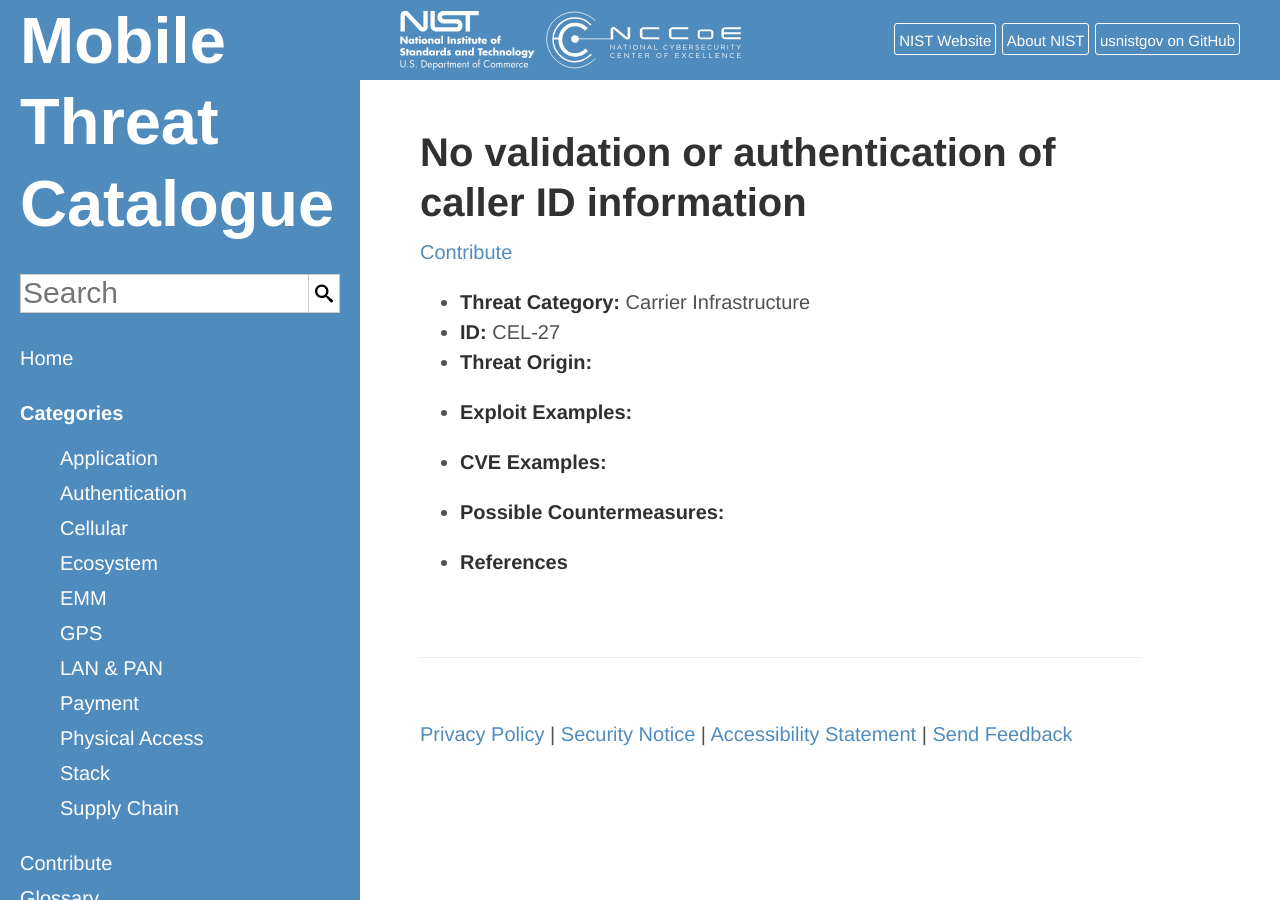
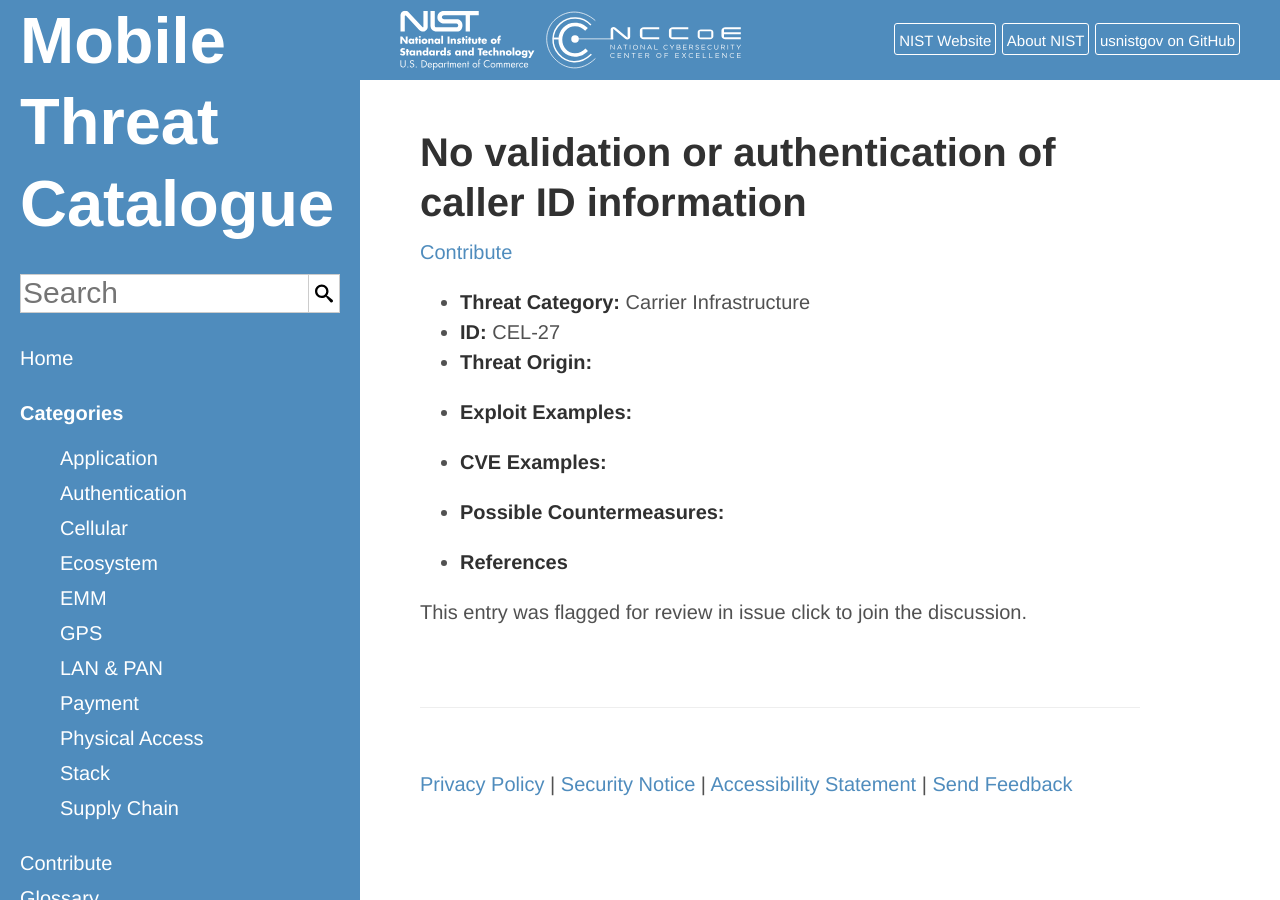
Before and after one commit to usnistgov/mobile-threat-catalogue, a Jekyll site: the page built from _cellular-threats/CEL-27.md, in a window 1280 px wide. Built offline with Jekyll 4.4.1, drawn with Linux system fonts in a browser that asks for light colours.

Commit message:
#94: adds base api get from github

```diff
--- a/_layouts/threat.md
+++ b/_layouts/threat.md
@@ -1,6 +1,8 @@
 ---
 layout: page
 ---
+
+
 # {{page.Threat}}
 [Contribute]({{ site.baseurl }}/contributing.html)
 
@@ -30,3 +32,30 @@
 - __References__
 
 {% include references.md %}
+
+
+
+<div id="github-issues" >This entry was flagged for review in issue <span id="issue-number" threatID="{{page.ID}}"></span> click to join the discussion.</div>
+<script>
+var github = 'https://api.github.com/repos/usnistgov/mobile-threat-catalogue/issues';
+var span = document.getElementById('issue-number');
+var threatID = span.getAttribute("threatID")
+
+request = new XMLHttpRequest();
+request.open('GET', github, true);
+
+request.onload = function() {
+    data = JSON.parse(request.responseText);
+    for (var i = 0; i < data.length; i++) {
+
+        if (data[i].title.includes(threatID) || data[i].body.includes(threatID)) {
+
+            span.innerHTML = "<a href=\""+data[i].html_url+"\">#" + data[i].number +",</a>";
+        }
+    }
+
+};
+
+
+request.send();
+</script>
```
